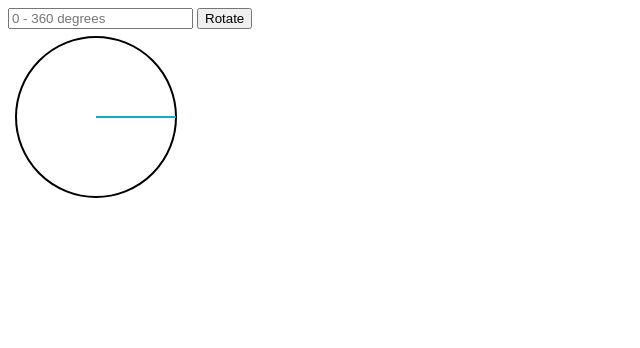
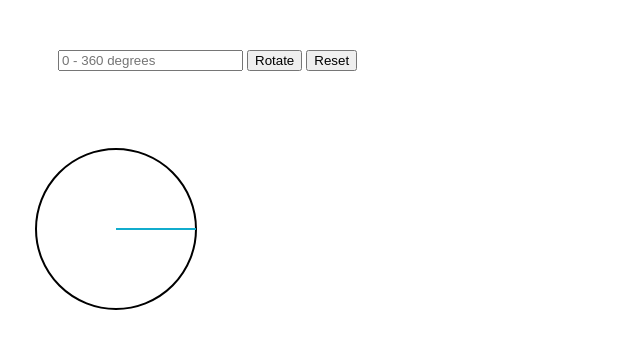
Before and after one commit to alfonsotis/Engine, a plain HTML site: page index.html in a window 1280 px wide. Both pictures are taken after a click on the button "Rotate". Shown: the whole page, without its empty margins (0-640 px from the left). Drawn offline with Linux system fonts and the light colour scheme.

Commit message:
add animation to rotation and reset angle input

```diff
--- a/index.html
+++ b/index.html
@@ -5,11 +5,13 @@
     <meta name="viewport" content="width=device-width, initial-scale=1.0">
     <title>Candela Engine</title>
     <script src="script.js"></script>
+    <link rel="stylesheet" type="text/css" href="style.css">
 </head>
 <body>
-    <div>
+    <div class="engine_container">
         <input type="number" placeholder="0 - 360 degrees" id="angle"/>
-        <button onclick="rotate()">Rotate</button>
+        <button onclick="rotateEngine()">Rotate</button>
+        <button onclick="resetAngle()">Reset</button>
     </div>
     <img src="engine.svg" alt="engine" id="engine">
 </body>
--- a/script.js
+++ b/script.js
@@ -1,10 +1,17 @@
 var rotating_angle = +0;
 
+function resetAngle(){
+    rotating_angle = +0;
+    rotateEngine();
 
-function rotate(){
+}
+
+
+
+function rotateEngine(){
     engine = document.getElementById("engine");
     engine_angle = document.getElementById("angle").value
     rotating_angle = +rotating_angle + +engine_angle;
     console.log("rotating", rotating_angle);
-    engine.style.transform = `rotate(${rotating_angle}deg)`
+    engine.style.transform = `rotate(${rotating_angle}deg)`;
 }
--- /dev/null
+++ b/style.css
@@ -0,0 +1,8 @@
+#engine{
+    transition: transform 1s ease;
+    margin: 20px;
+}
+
+.engine_container{
+    margin: 50px 50px;
+}
```
